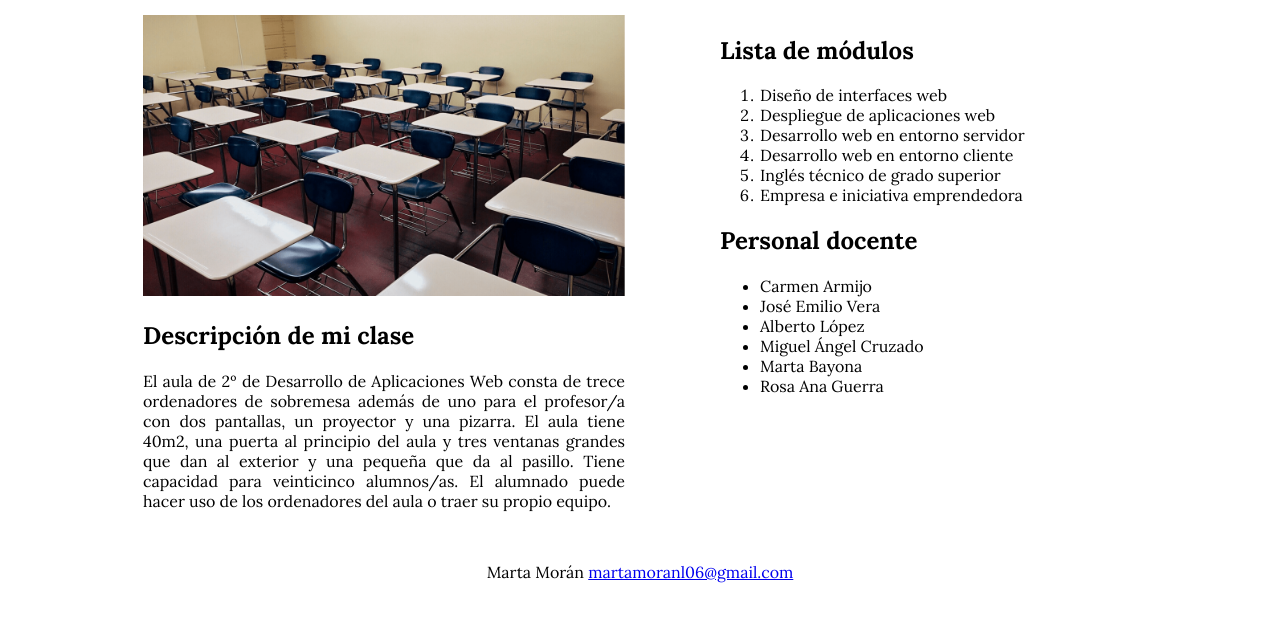
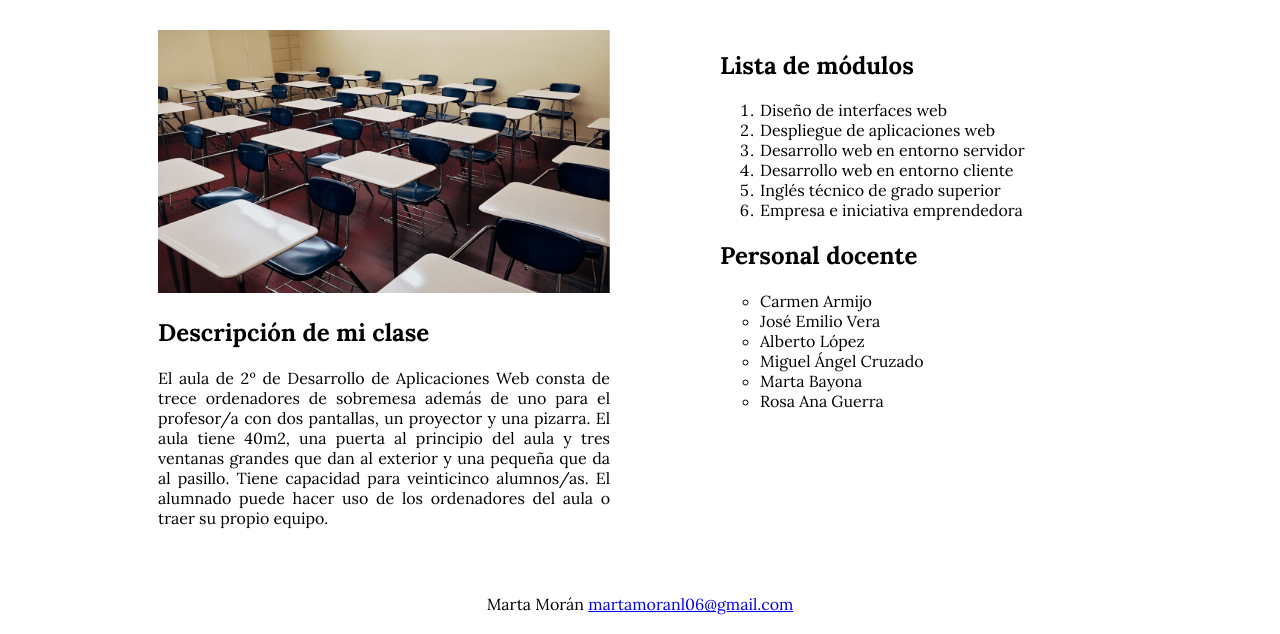
Before and after one commit to marta-moran/web-inicial-diw, a plain HTML site: page index.html in a window 1280 px wide. Shown: the part 183-817 px from the top of the page. Drawn offline with Linux system fonts and the light colour scheme.

Commit message:
list-style-type cambiado

```diff
--- a/style/styles.css
+++ b/style/styles.css
@@ -55,7 +55,7 @@ main {
 }
 
 main > div {
-    padding: 15px;
+    padding: 30px;
     box-sizing: border-box;
 }
 
@@ -65,6 +65,10 @@ main > div {
 
 #main-right-content {
     padding-left: 80px;
+}
+
+#teachers {
+    list-style-type: circle;
 }
 
 footer {
```
